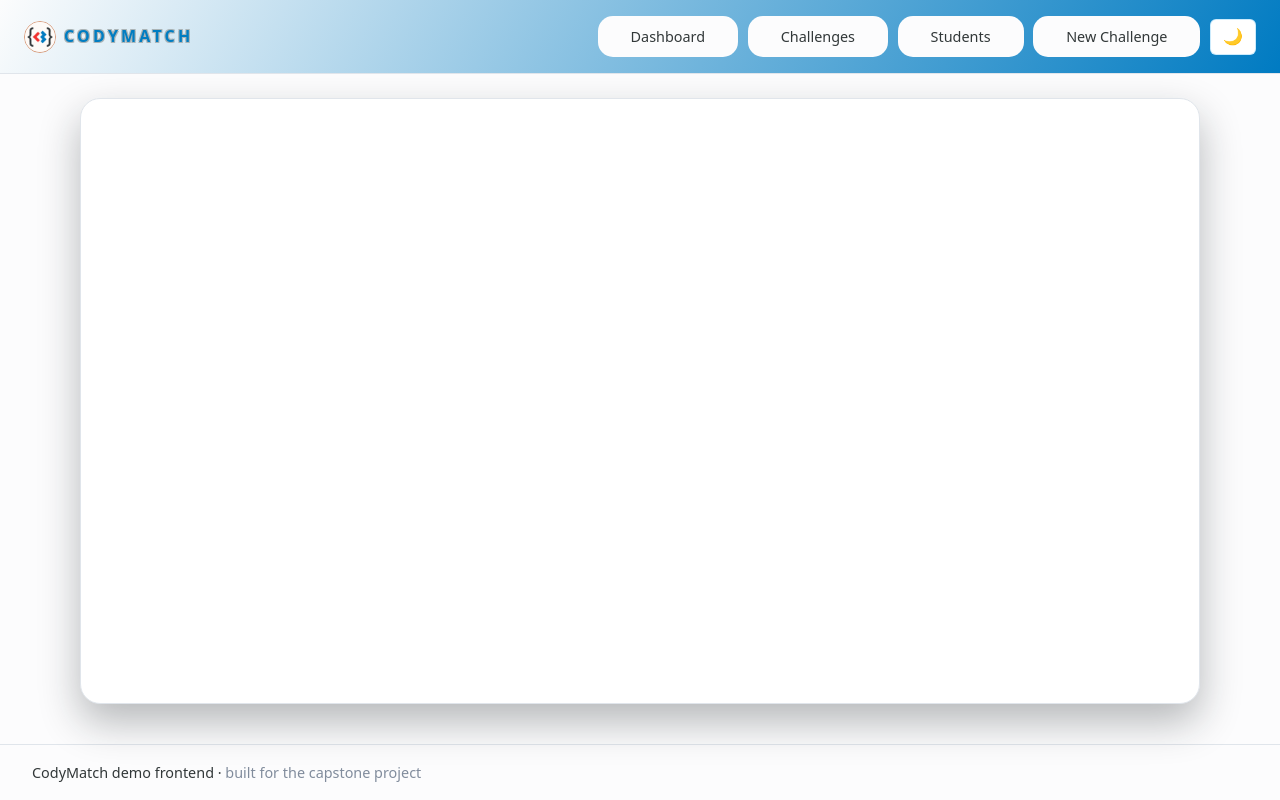
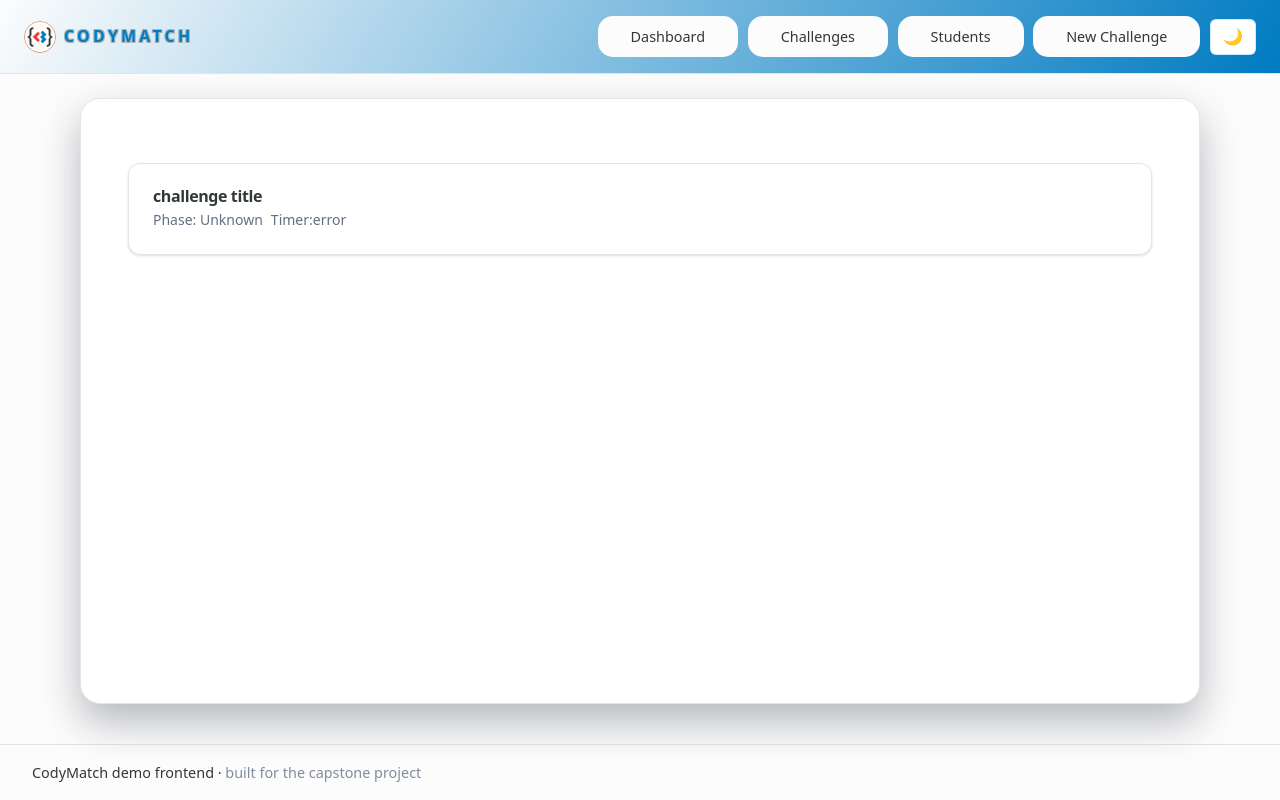
Before and after one commit to DelaramDoroud/Red-team, a Next.js app in the folder frontend/: page /student/challenges/1/match in a window 1280 px wide. Built offline with nearby package versions, Linux system fonts and the light colour scheme; no server answers.

Commit message:
feat:added layout to dynamic challenge route and Timer component

```diff
--- /dev/null
+++ b/frontend/app/student/challenges/[challengeId]/(components)/Timer.jsx
@@ -0,0 +1,7 @@
+import React from 'react';
+
+function Timer({ duration }) {
+  return <div>Timer:{duration}</div>;
+}
+
+export default Timer;
--- /dev/null
+++ b/frontend/app/student/challenges/[challengeId]/layout.jsx
@@ -0,0 +1,107 @@
+'use client';
+
+import { useEffect, useState } from 'react';
+import { useParams } from 'next/navigation';
+import {
+  Card,
+  CardHeader,
+  CardTitle,
+  CardDescription,
+  CardContent,
+} from '#components/common/card';
+import useChallenge from '#js/useChallenge';
+import Timer from './(components)/Timer';
+
+// shared layout for both /match and /result
+export default function ChallengeLayout({ children }) {
+  const params = useParams();
+  const challengeId = params?.challengeId;
+  const { getChallengeStatus } = useChallenge();
+  const [challengeData, setchallengeData] = useState();
+  const [loading, setLoading] = useState(true);
+  const [error, setError] = useState(null);
+  const studentId = 1;
+
+  useEffect(() => {
+    if (!challengeId || !studentId) return () => {};
+
+    let cancelled = false;
+
+    async function loadStatus() {
+      setLoading(true);
+      setError(null);
+
+      try {
+        const data = await getChallengeStatus(challengeId, studentId);
+
+        if (!cancelled) {
+          setchallengeData(data.data);
+        }
+      } catch (e) {
+        if (!cancelled) {
+          setError({
+            message:
+              'Network error while loading challenge information. Please try again.',
+          });
+        }
+      } finally {
+        if (!cancelled) {
+          setLoading(false);
+        }
+      }
+    }
+
+    loadStatus();
+
+    return () => {
+      cancelled = true;
+    };
+  }, [challengeId, studentId, getChallengeStatus]);
+
+  //   const title =
+  //     challengeData?.challengeTitle || challengeData?.challenge?.title;
+
+  function getPhaseLabel(status) {
+    switch (status) {
+      case 'started':
+        return 'Phase 1';
+      // here we can add also scoring phase and peer revirew phase(third sprint)
+      case '':
+        return '';
+
+      default:
+        return status || 'Unknown';
+    }
+  }
+  const status = challengeData?.status;
+  const phaseLabel = getPhaseLabel(status);
+
+  return (
+    <div className='max-w-5xl mx-auto py-8 space-y-6'>
+      <Card>
+        <CardHeader>
+          <CardTitle>
+            challenge title
+            {loading ? 'Loading challenge...' : ''}
+          </CardTitle>
+
+          <CardDescription className='flex items-center gap-2'>
+            <span>Phase: {phaseLabel}</span>
+
+            <Timer duration={challengeData?.duration || 'error'} />
+          </CardDescription>
+        </CardHeader>
+
+        {error && (
+          <CardContent>
+            <p className='text-sm text-red-600 dark:text-red-400'>
+              {error.message}
+            </p>
+          </CardContent>
+        )}
+      </Card>
+
+      {children}
+    </div>
+  );
+}
--- a/frontend/app/student/challenges/[challengeId]/match/page.jsx
+++ b/frontend/app/student/challenges/[challengeId]/match/page.jsx
@@ -1 +1,3 @@
-export default function StudentAssignedMatch() {}
+'use client';
+
+export default function MatchPage() {}
```
Also changed, not shown: 1 other file (tests, documents, lock files or other folders).
